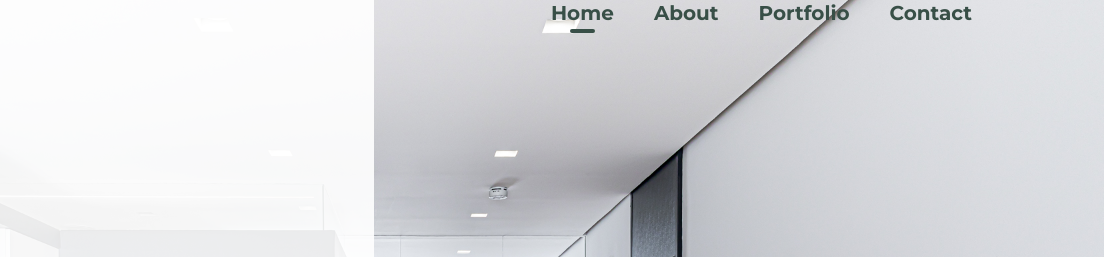
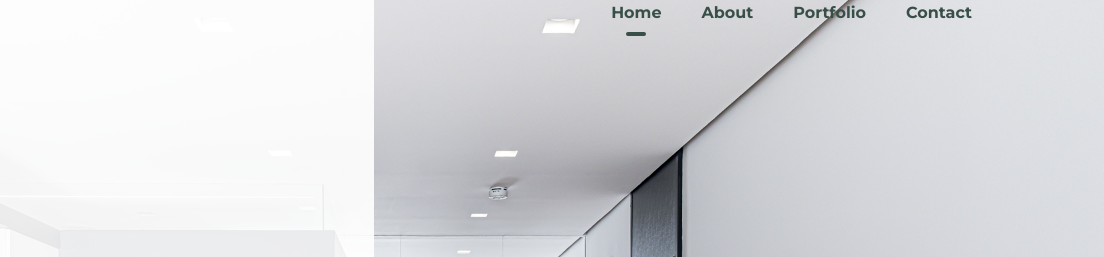
Before and after one commit to Dan86de/noworytaphotography, a Gatsby site: page / in a window 1280 px wide. Shown: the top 257 px of the page, 176-1280 px from the left. Built offline with nearby package versions, Linux system fonts and the light colour scheme; Gatsby itself is replaced by a stand-in of ours; a web font is replaced by a local one.

Commit message:
Working on nav jiggling

```diff
--- a/src/components/Navigation/Navigation.js
+++ b/src/components/Navigation/Navigation.js
@@ -7,17 +7,16 @@ import { Link } from 'gatsby'
 
 const NavigationWrapper = styled.nav`
   width: 100%;
-  position: absolute;
-  top: 0;
-  left: 0;
   display: flex;
   justify-content: space-between;
   align-items: center;
   padding: 0.25rem 1rem;
   font-family: 'Montserrat';
   color: #384f47;
-  /* background-color: white; */
   z-index: 22;
+  position: absolute;
+  top: 0;
+  left: 0;
   @media (min-width: 768px) {
     padding: 0 2.75rem;
     background-color: transparent;
@@ -46,7 +45,7 @@ const NavigationListItem = styled.li`
     text-decoration: none;
     font-weight: 700;
     position: relative;
-    @media (min-width: 1280px) {
+    @media (min-width: 1920px) {
       font-size: 1.25rem;
     }
   }
--- a/src/layouts/index.js
+++ b/src/layouts/index.js
@@ -3,7 +3,7 @@ import styled from 'styled-components'
 
 import GlobalStyle from '../styles/globalStyles'
 import Navigation from '../components/Navigation/Navigation'
-// import Footer from '../components/Footer/Footer'
+import Footer from '../components/Footer/Footer'
 
 const ContentWrapper = styled.div``
 
@@ -12,7 +12,7 @@ const MainLayout = ({ children }) => (
     <GlobalStyle />
     <Navigation />
     <ContentWrapper>{children}</ContentWrapper>
-    {/* <Footer /> */}
+    <Footer />
   </>
 )
 
--- a/src/pages/index.js
+++ b/src/pages/index.js
@@ -4,7 +4,6 @@ import AboutSection from '../components/About/About'
 import SiteMetadata from '../components/SiteMetadata/SiteMetadata'
 import MasonryCollage from '../components/MasonryCollage/MasonryCollage'
 import Contact from '../components/Contact/Contact'
-import Footer from '../components/Footer/Footer'
 
 const IndexPage = ({ data }) => (
   <>
@@ -13,7 +12,6 @@ const IndexPage = ({ data }) => (
     <AboutSection />
     <MasonryCollage />
     <Contact />
-    <Footer />
   </>
 )
 
--- a/src/pages/portfolio.js
+++ b/src/pages/portfolio.js
@@ -1,6 +1,6 @@
 import React from 'react'
 
-const PortfolioPage = () => (
+const PortfolioPage = ({ data }) => (
   <>
     <h1>This is portfolio page</h1>
   </>
```
